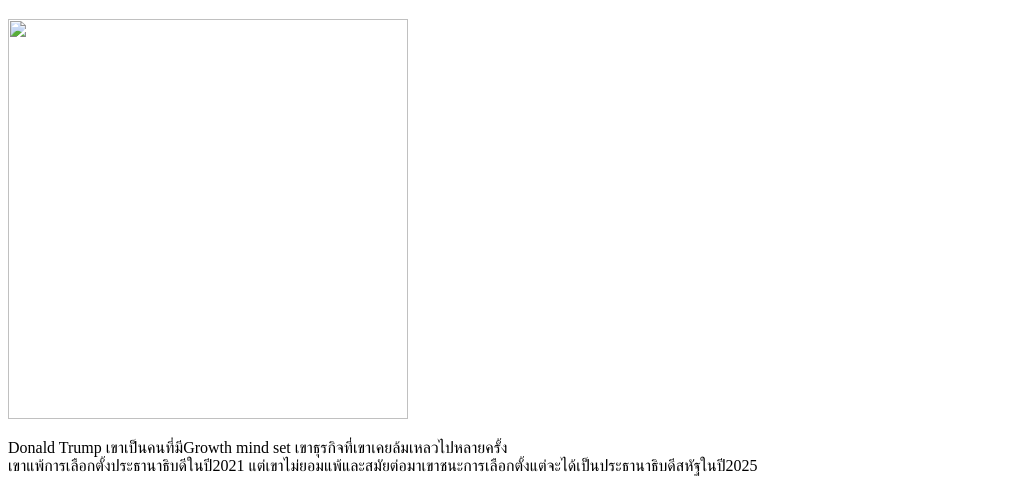
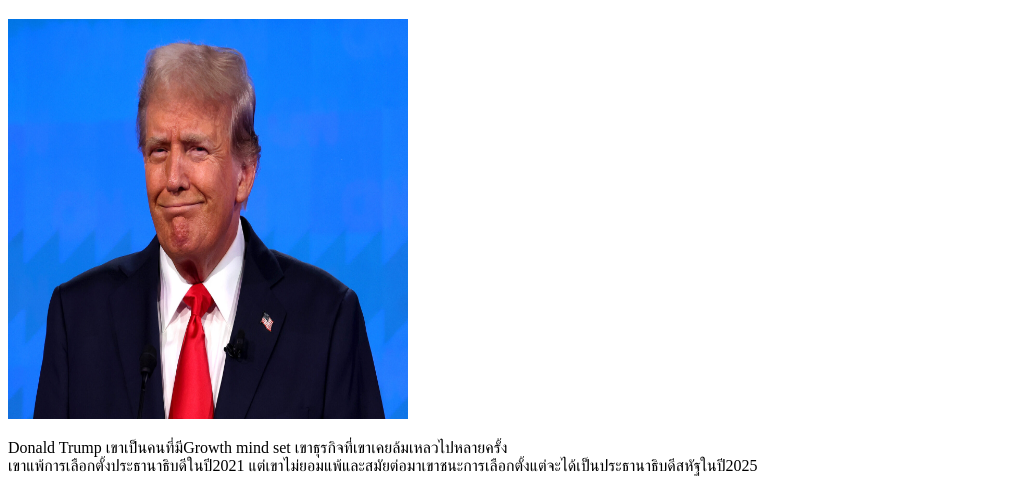
Before and after one commit to NoisyDv/my_webpage, a plain HTML site: page index.html in a window 1280 px wide. Shown: the part 345-836 px from the top of the page, without its empty margins (0-1011 px from the left). Drawn offline with Linux system fonts and the light colour scheme; files whose address does not match are found by name.

Commit message:
change txt

```diff
--- a/index.html
+++ b/index.html
@@ -91,7 +91,7 @@
     </tbody>
   </table>
   <h1>08/12/2024</h1>
-  <img src="/home/Tonnam/Downloads/SR_23.07.20_PoliticalLeadersFavorability_feature-jpg" alt="" width=400px
+  <img src="/home/Tonnam/web_project/my_webpage/image/GettyImages-2159611561-1536x1089.jpg" alt="" width=400px
     height=400px>
   <p>Donald Trump เขาเป็นคนที่มีGrowth mind set เขาธุรกิจที่เขาเคยล้มเหลวไปหลายครั้ง<br>
     เขาแพ้การเลือกตั้งประธานาธิบดีในปี2021
```
